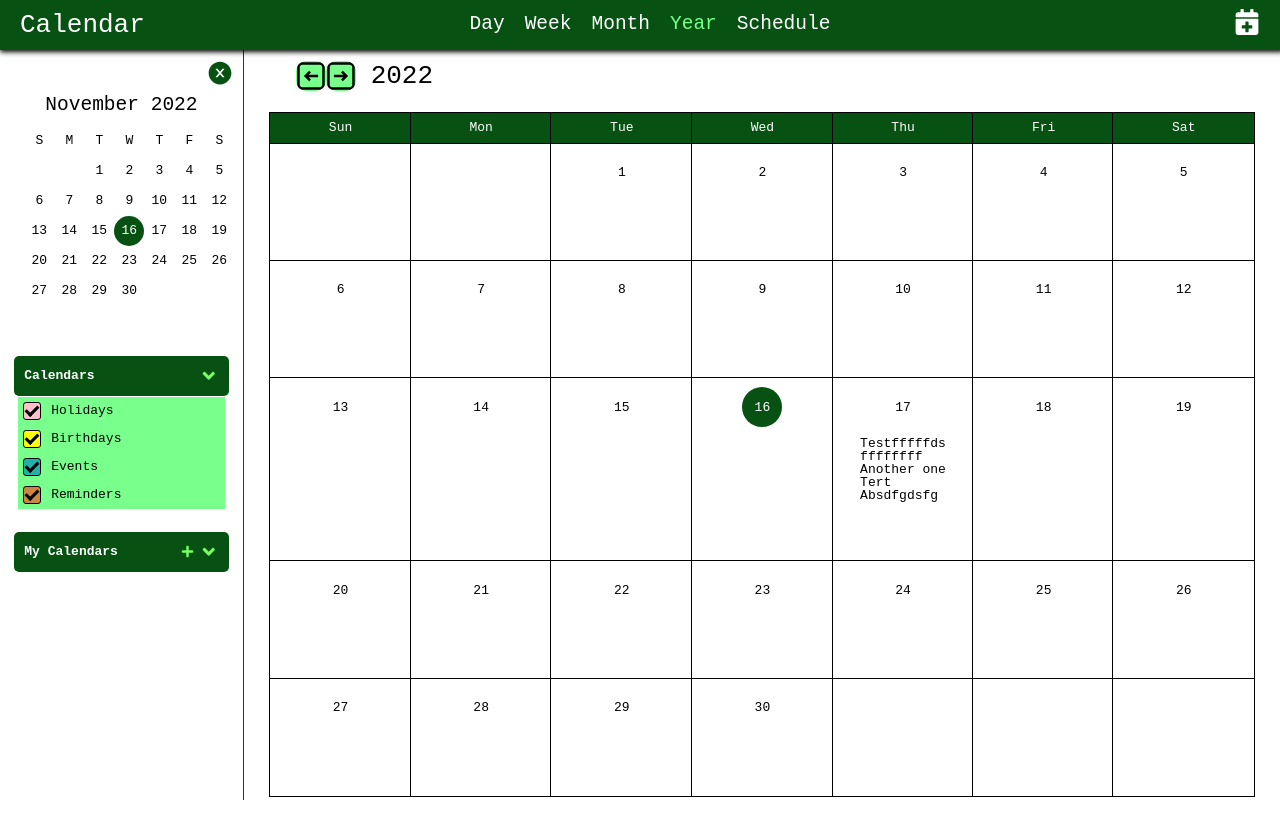
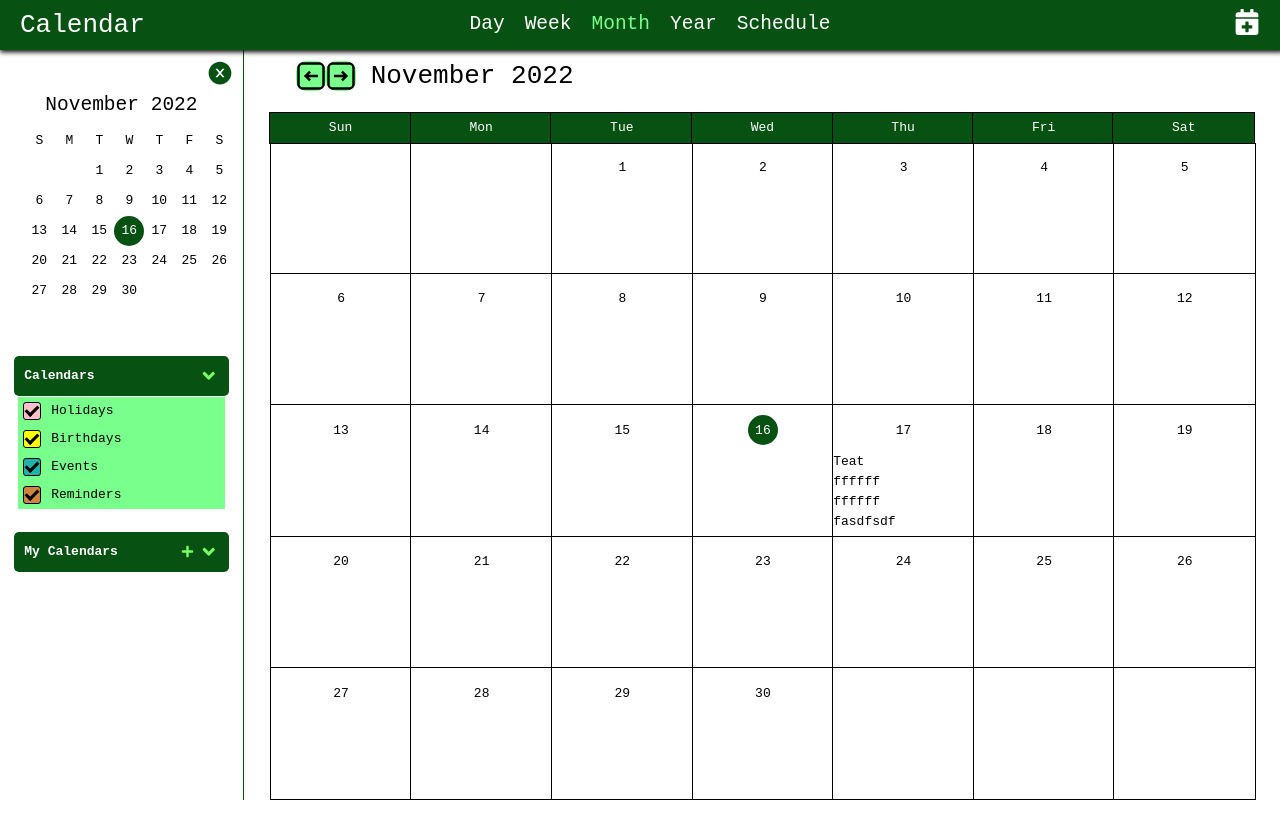
Before and after one commit to kraig-hebert/calendar, a React (Create React App) app: page /month in a window 1280 px wide. Built offline with nearby package versions, Linux system fonts and the light colour scheme; data requests are answered from the project's data file.

Commit message:
calendar day shape will not grow when a new event is added

```diff
--- a/db.json
+++ b/db.json
@@ -1,49 +1,30 @@
 {
   "events": [
     {
-      "title": "Testfffffds",
+      "title": "Teat",
       "filter": "Birthdays",
-      "singleDate": "2022-11-17",
-      "allDay": true,
+      "startTime": "2022-11-17T12:00",
+      "endTime": "2022-11-17T12:00",
+      "allDay": false,
       "id": 2
     },
     {
-      "title": "ffffffff",
-      "filter": "Holidays",
-      "startTime": "2022-11-17T12:00",
-      "endTime": "2022-11-17T12:00",
-      "allDay": false,
+      "title": "ffffff",
+      "singleDate": "2022-11-17",
+      "allDay": true,
       "id": 3
     },
     {
-      "title": "Another one",
-      "filter": "Holidays",
-      "startTime": "2022-11-17T12:00",
-      "endTime": "2022-11-17T12:00",
-      "allDay": false,
+      "title": "ffffff",
+      "singleDate": "2022-11-17",
+      "allDay": true,
       "id": 4
     },
     {
-      "title": "Tert",
-      "filter": "Holidays",
+      "title": "fasdfsdf",
       "singleDate": "2022-11-17",
       "allDay": true,
       "id": 5
-    },
-    {
-      "title": "Absdfgdsfg",
-      "filter": "Reminders",
-      "startTime": "2022-11-17T12:00",
-      "endTime": "2022-11-24T12:00",
-      "allDay": false,
-      "id": 6
-    },
-    {
-      "title": "October",
-      "filter": "Holidays",
-      "singleDate": "2022-10-17",
-      "allDay": true,
-      "id": 7
     }
   ]
 }
--- a/src/components/main/Main.jsx
+++ b/src/components/main/Main.jsx
@@ -78,7 +78,7 @@ const Main = () => {
       </div>
       <div className={classes.calendarContainer}>
         <Routes>
-          <Route path="/" element={<YearCalendar />} />
+          <Route path="/" element={<MonthCalendar />} />
           <Route path="/day" element={<DayCalendar />} />
           <Route path="/week" element={<WeekCalendar />} />
           <Route path="/month" element={<MonthCalendar />} />
--- a/src/components/main/calendarTypes/monthCalendar/MonthCalendar.jsx
+++ b/src/components/main/calendarTypes/monthCalendar/MonthCalendar.jsx
@@ -12,13 +12,28 @@ import DayCalendar from '../dayCalendar/DayCalendar';
 import PropTypes from 'prop-types';
 
 const MonthCalendar = (props) => {
-  const classes = useStyles();
   const dispatch = useDispatch();
   const currentDate = useSelector(selectCurrentDate);
   const monthFilteredEvents = useSelector(selectMonthFilteredEvents);
   const today = new Date();
   const days = ['Sun', 'Mon', 'Tue', 'Wed', 'Thu', 'Fri', 'Sat'];
   const numberOfDaysInMonth = getDaysInMonth(currentDate);
+  const startDayOfMonth = getDay(
+    new Date(currentDate.getFullYear(), currentDate.getMonth(), 1)
+  );
+  const lastDayOfMonth = getDay(
+    new Date(
+      currentDate.getFullYear(),
+      currentDate.getMonth(),
+      numberOfDaysInMonth
+    )
+  );
+
+  const getRows = () => {
+    if (numberOfDaysInMonth > 29 && startDayOfMonth > 4) return 6;
+    else return 5;
+  };
+  const classes = useStyles({ rows: getRows() });
 
   const handleDayClick = (e, day) => {
     dispatch(
@@ -57,22 +72,13 @@ const MonthCalendar = (props) => {
 
   const assembleCalendar = () => {
     let renderedCalendar = new Array();
-    const startDayOfMonth = getDay(
-      new Date(currentDate.getFullYear(), currentDate.getMonth(), 1)
-    );
-    const lastDayOfMonth = getDay(
-      new Date(
-        currentDate.getFullYear(),
-        currentDate.getMonth(),
-        numberOfDaysInMonth
-      )
-    );
+
     for (let i = 0; i < startDayOfMonth; i++) {
       renderedCalendar.push(<div key={i}></div>);
     }
     for (let i = 1; i <= numberOfDaysInMonth; i++) {
       renderedCalendar.push(
-        <div key={i + startDayOfMonth} className={classes.calendarDay}>
+        <div key={i + startDayOfMonth}>
           <Link to="/day" element={<DayCalendar />}>
             <span
               className={checkIfCurrentDay(i)}
--- a/src/components/main/calendarTypes/monthCalendar/styles.js
+++ b/src/components/main/calendarTypes/monthCalendar/styles.js
@@ -29,18 +29,17 @@ export const useStyles = createUseStyles({
       },
     },
   },
-  calendarBody: {
+  calendarBody: (props) => ({
     display: 'grid',
     gridTemplateColumns: 'repeat(7, 1fr)',
+    gridTemplateRows: `repeat(${props.rows}, 1fr)`,
+    height: 'inherit',
     '& > div': {
       display: 'flex',
       flexDirection: 'column',
-      alignSelf: 'center',
-      justifySelf: 'center',
       justifyContent: 'flex-start',
       alignItems: 'center',
       width: '100%',
-      height: '100%',
       borderBottom: '1px solid #000',
       borderLeft: '1px solid #000',
       '&:nth-of-type(7n), &:last-of-type': {
@@ -52,8 +51,8 @@ export const useStyles = createUseStyles({
       },
       '& span': {
         display: 'grid',
-        width: '40px',
-        height: '40px',
+        width: '30px',
+        height: '30px',
         marginTop: '10px',
         alignItems: 'center',
         justifyContent: 'center',
@@ -64,8 +63,14 @@ export const useStyles = createUseStyles({
         },
       },
     },
+  }),
+  eventsContainer: {
+    width: '100%',
+    height: '100%',
+    '& > div': {
+      height: '20px',
+    },
   },
-  eventsContainer: {},
   currentDay: {
     backgroundColor: 'rgb(7,82,18)',
     color: 'white',
--- a/src/reducers/appSettings.js
+++ b/src/reducers/appSettings.js
@@ -4,7 +4,7 @@ const initialState = {
   drawerOpen: true,
   newEventModalOpen: false,
   currentDate: new Date().toJSON(),
-  currentCalendarSpread: 'year',
+  currentCalendarSpread: 'month',
   availableColorFilters: ['blue', 'green', 'red', 'orange'],
   customCalendars: {},
   defaultCalendars: [
```
